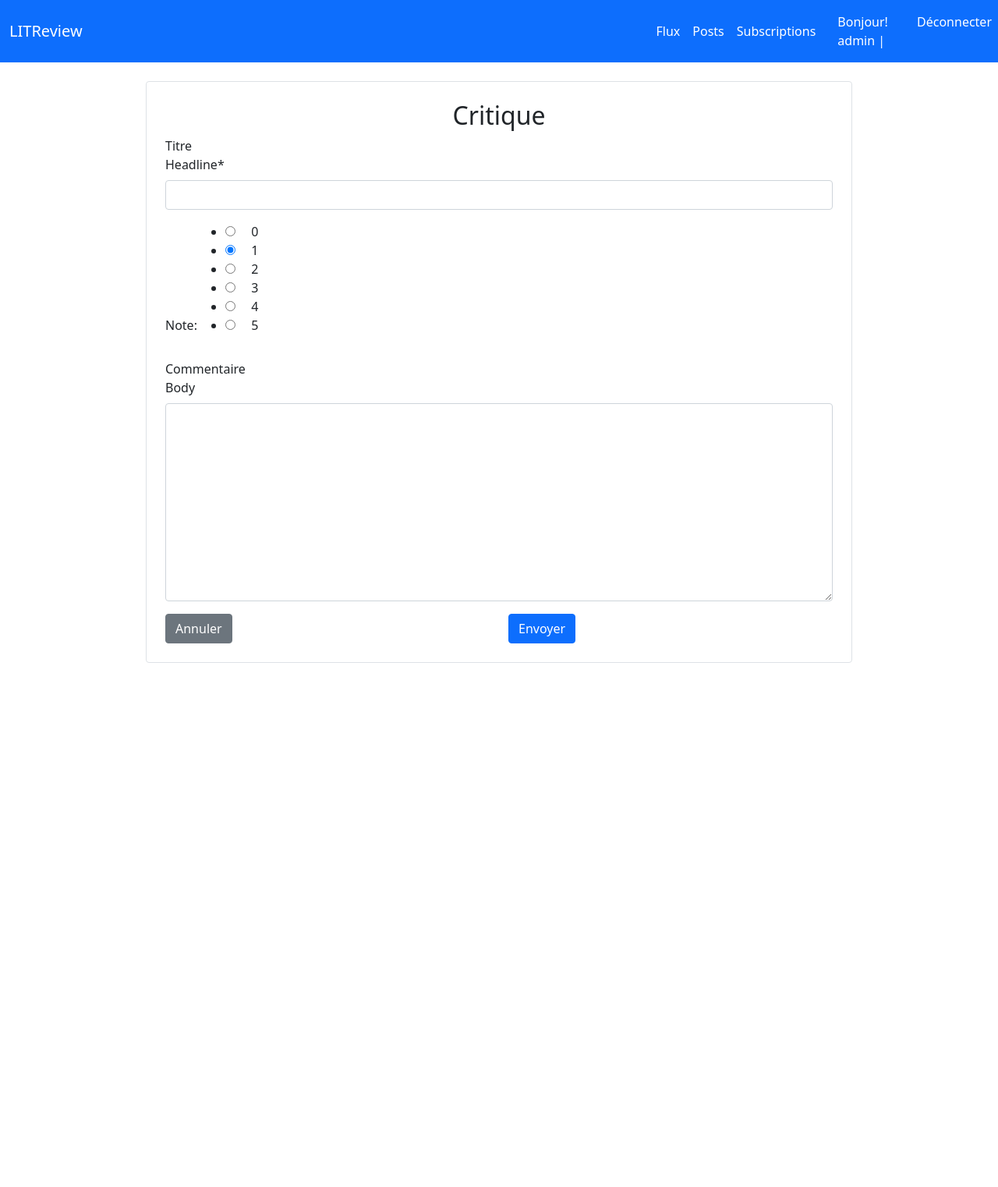
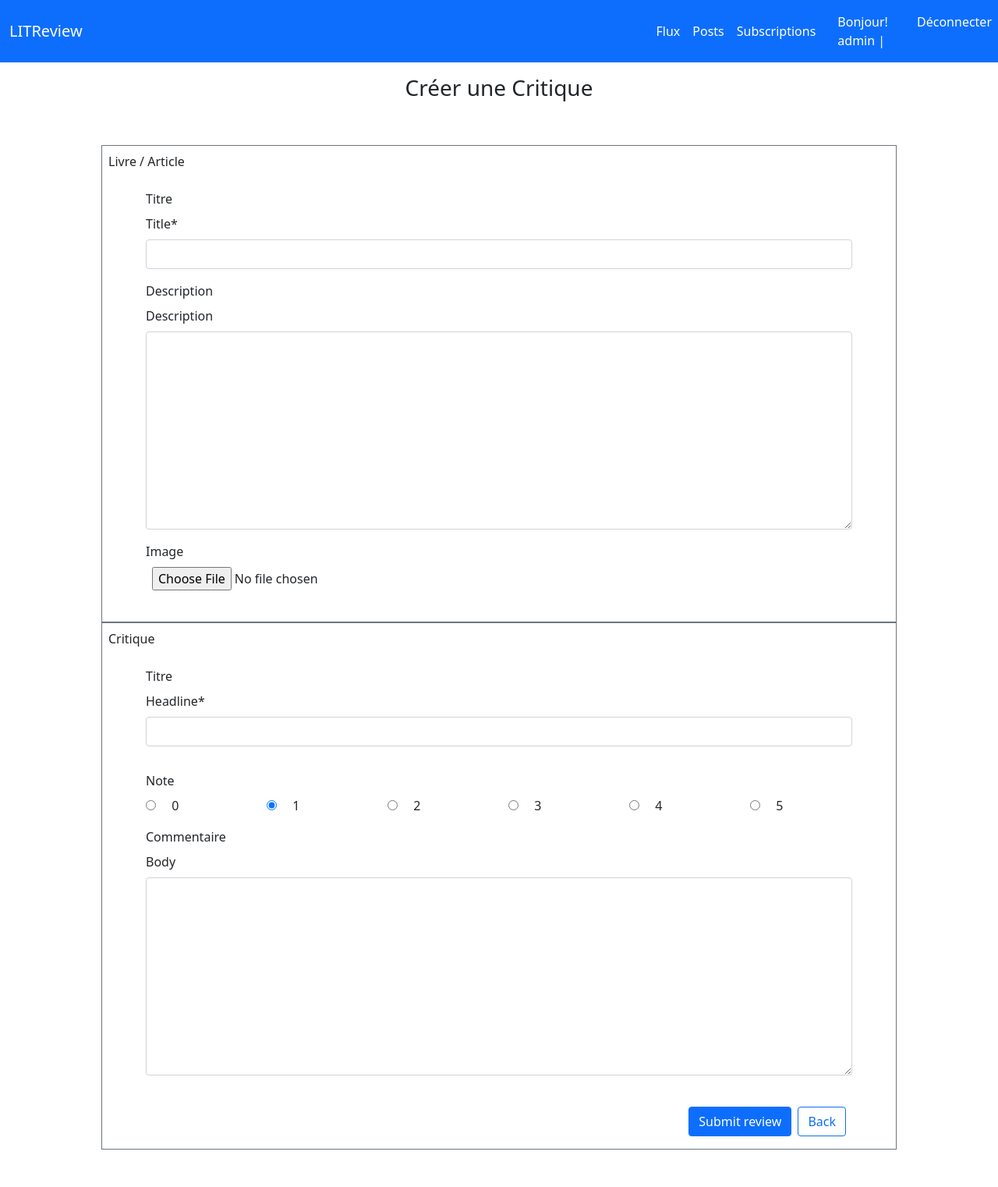
Before and after one commit to EmeryKroquet/OC-P9_LITReview, a Django app: page /create_review/ in a window 1280 px wide. Shown: the whole page at 78% size. Before the commit the page ends 850 px from the top, so only its background shows below. Run offline with Django 3.2, Linux system fonts and the light colour scheme; a user stored in the database is signed in; some libraries are stand-ins or nearby versions.

Commit message:
La création de projet et application premier commit poussé vers github creation des classes. Pousser pour la premiere notre projet sur github. Commit sur la documentation Fix le doc README.md mise a jour sur le titre image banner LITReview fix le problème d'image logo mise à jour de base.html le problème fixé dans la base de données avec les models debugging views class createView class createTicket updating html bootstrap fixed the bugs Fixer et debug la class followers Fixer et debug la page home et login dernier mis à jour dans template posts Mis à jour des formulaires avec crispy et fixer les erreurs d'affichages

```diff
--- a/LITReview/litreview_app/models.py
+++ b/LITReview/litreview_app/models.py
@@ -8,6 +8,7 @@ RATING_CHAR_OFF = '☆'
 RATING_RANGE = range(5)
 
 class Ticket(models.Model):
+    objects = None
     title = models.CharField(max_length=128, null=True, blank=True)
     description = models.TextField(max_length=2048, blank=True)
     user = models.ForeignKey(
--- a/LITReview/litreview_app/templates/review/create_review.html
+++ b/LITReview/litreview_app/templates/review/create_review.html
@@ -2,35 +2,77 @@
 {% load crispy_forms_tags %}
 
 {% block content %}
-<div class="container">
-  <div class="row justify-content-center">
-    <div class="col-md-10">
-      <div class="container p-4 my-4 border rounded">
-            <h2 class="card-title text-center">Critique</h2>
-            <form method="post">
+    <form method="post" enctype="multipart/form-data">
+        <p></p>
+        <div class="text-center">
+        <h3> Créer une Critique</h3>
+        </div>
         {% csrf_token %}
-                <div class="mb-3">
-                    <label for="{{ review_form.headline.id_for_label }}">Titre</label>
-                    {{ review_form.headline|as_crispy_field }}
+        <div class="p-5">
+            {% if ticket.title|length > 1 %}
+                <div class="px-5 py-2">
+                    <div class="position-relative">
+                        <div class="border border-secondary p-2">
+                            Vous êtes en train de poster en réponse à
+                            <div class="border border-secondary p-2">
+                                <p>{{ ticket.user.username }} a publié un ticket</p>
+                                <div class="position-absolute top-0 end-0 p-5">{{ ticket.time_created }}</div>
+                                <h3>{{ ticket.title }}</h3>
+                                {{ ticket.description }}
+                                {% if ticket.image %}
+                                    <div class="p-3">
+                                        <img src="{{ ticket.image.url }}" class="img-fluid" alt="Ticket Image">
                                     </div>
-                <div class="mb-3 form-check-inline">
-                    <label>Note:</label>
-                     {{ review_form.rating|safe }}
+                                {% endif %}
                             </div>
-                <div class="mb-3">
-                    <label for="{{ review_form.body.id_for_label }}">Commentaire</label>
-                    {{ review_form.body|as_crispy_field }}
                         </div>
+                    </div>
+                </div>
+            {% else %}
+                <div class="border border-secondary p-2">
+                <p>Livre / Article</p>
+                <div class="px-5 py-2">
+                    <label for="id_title" class="form-label">Titre</label>
+                    {{ ticket.title | as_crispy_field }}
+                    <label for="id_description" class="form-label">Description</label>
+                    {{ ticket.description | as_crispy_field}}
+                    <label for="id_image" class="form-label">Image</label>
+                    <div class="pb-4 px-2">
+                        {{ ticket.image }}
+                    </div>
+                    </div>
+                </div>
+            {% endif %}
+
+
+            <div class="border border-secondary p-2">
+                <p>Critique</p>
+                <div class="px-5 py-2">
+                    <label for="id_headline" class="form-label">Titre</label>
+                    {{ form.headline|as_crispy_field }}
+                </div>
+                <div class="px-5 py-2">
+                    <label for="id_rating" class="form-label">Note</label>
                     <div class="row">
+                        {% for rate in form.rating %}
                             <div class="col">
-                        <a href="{% url 'flux' %}" class="btn btn-secondary">Annuler</a>
+                                {{ rate }}
                             </div>
-                    <div class="col">
-                        <button type="submit" class="btn btn-primary">Envoyer</button>
+                        {% endfor %}
+                    </div>
+                </div>
+                <div class="px-5 py-2">
+                    <label for="id_body" class="form-label">Commentaire</label>
+                    {{ form.body|as_crispy_field }}
+                </div>
+
+                <div class="px-5 py-2">
+                    <div class="d-grid gap-2 d-md-flex justify-content-md-end pt-2">
+                        <button type="submit" class="btn btn-primary">Submit review</button>
+                        <a class="btn btn-outline-primary me-md-2" type="button" href="javascript:history.back()">Back</a>
+                    </div>
+                </div>
             </div>
         </div>
     </form>
-        </dv>
-    </div>
-</div>
-{% endblock %}
+{% endblock content %}
--- a/LITReview/litreview_app/templates/review/followers.html
+++ b/LITReview/litreview_app/templates/review/followers.html
@@ -25,7 +25,7 @@
                     <div class="col-md-6">
                         <div class="input-group">
                             <div class="form-control">{{ user.followed_user }}</div>
-                            <a href="{% url 'delete_user_follow' user.id %}" type="button"
+                            <a href="/follow/delete/{{user.id}}/" type="button"
                                class="btn btn-danger">Désabonner</a>
                         </div>
                     </div>
@@ -39,7 +39,7 @@
                 <div class="row justify-content-center mb-2">
                     <div class="col-md-6">
                         <div class="input-group">
-                            <div class="form-control">{{ user.user }}</div>
+                            <div class="list-group-item list-group-item-action">{{ user.user }}</div>
                         </div>
                     </div>
                 </div>
--- a/LITReview/litreview_app/urls.py
+++ b/LITReview/litreview_app/urls.py
@@ -13,11 +13,12 @@ urlpatterns = [
     path('create_ticket/<int:ticket_id>/', views.CreateTicketView.as_view(), name='create_ticket'),
 
     path('create_review/', views.CreateReviewView.as_view(), name='create_review'),
-    path('review/ticket_id_<int:ticket_id>/create/',
-         views.CreateTicketAndReviewView.as_view(), name='create_review_and_ticket'),
+    #path('review/ticket_id_<int:ticket_id>/create/', views.CreateReviewAndTicketView.as_view(),
+        # name='create_review_and_ticket'),
 
     path('followers/', views.FollowersView.as_view(), name='followers'),
     path("delete/<int:id_delete>/", views.DeleteUserFollowView.as_view(), name="delete"),
+
     path("modify/<str:content>/<int:id_modify>/", views.ModifyContentView.as_view(), name='modify_content'),
     path("delete/<str:content>/<int:id_delete>/", views.DeleteContentView.as_view(), name='delete_content'),
 
--- a/LITReview/litreview_app/views.py
+++ b/LITReview/litreview_app/views.py
@@ -4,7 +4,7 @@ from django.contrib.auth.mixins import LoginRequiredMixin
 from django.contrib.auth.models import User
 from django.db.models import CharField, Value, Q
 from django.http import HttpResponse
-from django.shortcuts import render, redirect
+from django.shortcuts import render, redirect, get_object_or_404
 from .models import Ticket, Review, UserFollows, RATING_CHAR_ON, RATING_CHAR_OFF, RATING_RANGE
 from .forms import ReviewForm, TicketForm, UserFollowsForm
 from django.views import View
@@ -39,71 +39,74 @@ class CreateTicketView(LoginRequiredMixin, View):
         }
         return render(request, 'review/create_ticket.html', context)
 
-class CreateReviewView(LoginRequiredMixin, View):
-    def get(self, request):
-        review_form = ReviewForm()
-        ticket_form = TicketForm()
-        context = {'review_form': review_form,
-                   'ticket_form': ticket_form
-                   }
-        return render(request, 'review/create_review.html', context)
+class CreateReviewView(View):
+    def get(self, request, id_ticket=None):
+        if id_ticket:
+            ticket = get_object_or_404(Ticket, id=id_ticket)
+            form = ReviewForm()
+            context = {"form": form,
+                       "ticket": ticket
+                       }
+            return render(request, "review/create_review.html", context)
+        else:
+            ticket = TicketForm()
+            form = ReviewForm()
+            context = {"form": form,
+                       "ticket": ticket
+                       }
+            return render(request, "review/create_review.html", context)
 
-    def post(self, request):
-        user = request.user
-        title = request.POST.get('title', False)
-        description = request.POST.get('description', False)
-        image = request.POST.get('image', False)
-        ticket_form = TicketForm({'title': title,
-                                  'description': description,
-                                  'image': image,
-                                  'user': user},
-                                 request.FILES)
-        if ticket_form.is_valid():
-            ticket = ticket_form.save()
+    def post(self, request, id_ticket=None):
+        if id_ticket:
+            ticket = get_object_or_404(Ticket, id=id_ticket)
+            form = ReviewForm(request.POST)
+            if not form.is_valid():
+                return redirect(f"/create_review/{id_ticket}/")
+            ticket = ticket
+            headline = form.cleaned_data["headline"]
+            rating = form.cleaned_data["rating"]
+            body = form.cleaned_data["body"]
+            user = request.user
+            data = Review(ticket=ticket, headline=headline, user=user, rating=rating, body=body)
+            data.save()
         else:
-            return HttpResponse(f"<p>ticket_form errors : {ticket_form.errors}</p>")
-        # review
-        headline = request.POST.get('headline', False)
-        body = request.POST.get('body', False)
-        rating = request.POST.get('rating', False)
-        review_form = ReviewForm({'headline': headline,
-                                  'body': body,
-                                  'rating': rating,
-                                  'user': user,
-                                  'ticket': ticket})
-        if not review_form.is_valid():
-            return HttpResponse(f"<p>review_form errors : {review_form.errors}</p>")
-        review_form.save()
-        return redirect('flux')
+            ticket_form = TicketForm(request.POST, request.FILES)
+            review_form = ReviewForm(request.POST)
+            if not ticket_form.is_valid() or not review_form.is_valid():
+                return redirect("flux")
+            title = ticket_form.cleaned_data["title"]
+            description = ticket_form.cleaned_data["description"]
+            try:
+                image = request.FILES["image"]
+            except KeyError:
+                image = None
+            user = request.user
+            data_ticket = Ticket(title=title, description=description, image=image, user=user)
+            data_ticket.save()
 
-class CreateTicketAndReviewView(LoginRequiredMixin, View):
-    def get(self, request, ticket_id):
-        review_form = ReviewForm()
-        ticket = Ticket.objects.get(id=ticket_id)
-        context = {'review_form': review_form,
-                   'ticket': ticket
-                   }
-        return render(request, 'review/create_review_and_ticket.html', context)
+            ticket = data_ticket
+            headline = review_form.cleaned_data["headline"]
+            rating = review_form.cleaned_data["rating"]
+            body = review_form.cleaned_data["body"]
+            user = request.user
+            data_review = Review(ticket=ticket, headline=headline, user=user, rating=rating, body=body)
+            data_review.save()
 
-    def post(self, request, ticket_id):
-        # ticket
-        ticket = Ticket.objects.get(id=ticket_id)
-        # review
-        current_user = request.user
-        headline = request.POST.get('headline', False)
-        body = request.POST.get('body', False)
-        rating = request.POST.get('rating', False)
-        review_form = ReviewForm()
-        context = {'headline': headline,
-                                  'body': body,
-                                  'rating': rating,
-                                  'user': current_user,
-                                  'ticket': ticket
-                   }
-        if not review_form.is_valid():
-            return HttpResponse(f"<p>review_form errors : {review_form.errors}</p>", context)
-        review_form.save()
-        return redirect('flux')
+        return redirect("/posts/")
+
+
+def _extracted_from_post_6(id_modify, request, form):
+    ticket = Ticket.objects.get(Q(id=id_modify) & Q(user=request.user))
+    ticket.title = form.cleaned_data["title"]
+    ticket.description = form.cleaned_data["description"]
+
+    if request.FILES:
+        ticket.image = request.FILES["image"]
+    ticket.save()
+
+    # Optionnal
+    Review.objects.filter(ticket__id__in=Ticket.objects.filter(id=id_modify).values_list("id")).delete()
+
 
 class ModifyContentView(LoginRequiredMixin, View):
     """Allow user to modify their own tickets and reviews."""
@@ -128,27 +131,17 @@ class ModifyContentView(LoginRequiredMixin, View):
                 return render(request, 'review/modify_content.html', {"form": form, "ticket": review.ticket})
 
         except Ticket.DoesNotExist:
-            return redirect("flux")
+            return redirect("/flux/")
         except Review.DoesNotExist:
-            return redirect("flux")
+            return redirect("/flux/")
 
     def post(self, request, content, id_modify):
         try:
             if content == "ticket":
                 form = TicketForm(request.POST, request.FILES)
                 if form.is_valid():
-                    ticket = Ticket.objects.get(Q(id=id_modify) & Q(user=request.user))
-                    ticket.title = form.cleaned_data["title"]
-                    ticket.description = form.cleaned_data["description"]
-
-                    if request.FILES:
-                        ticket.image = request.FILES["image"]
-                    ticket.save()
-
-                    # Optionnal
-                    Review.objects.filter(ticket__id__in=Ticket.objects.filter(id=id_modify).values_list("id")).delete()
-
-                return redirect("posts")
+                    _extracted_from_post_6(id_modify, request, form)
+                return redirect("/posts/")
 
             elif content == "review":
                 form = ReviewForm(request.POST)
@@ -162,9 +155,12 @@ class ModifyContentView(LoginRequiredMixin, View):
                 return redirect("posts")
 
         except Ticket.DoesNotExist:
-            return redirect("flux")
+            return redirect("/flux/")
         except Review.DoesNotExist:
-            return redirect("flux")
+            return redirect("/flux/")
+
+    # TODO Rename this here and in `post`
+
 
 RATING_RANGE = range(1, 6)
 RATING_CHAR_ON = '★'
--- a/LITReview/users/templates/users/signin.html
+++ b/LITReview/users/templates/users/signin.html
@@ -13,9 +13,9 @@
                         <form method="POST">
                             {% csrf_token %}
                             {{ form|crispy }}
+                            <a class="btn btn-outline-primary me-md-2" type="button" href="javascript:history.back()">
+                                Retourner</a>
                             <input class="btn btn-primary btn-block" type="submit" value="S'Inscrire">
-                            <small class="text-muted">Déjà un Compte? <a href="{% url 'login' %}" class="ml-2">
-                              Connecter Ici</a></small>
                         </form>
                     </div>
                 </div>
```
Also changed, not shown: LITReview/litreview_app/templates/review/create_review_and_ticket.html (deleted, +0 -60 lines), LITReview/litreview_app/templates/review/modify_content.html (+41 -37 lines), LITReview/db.sqlite3. Lines whose indentation alone changed are shown as unchanged.
